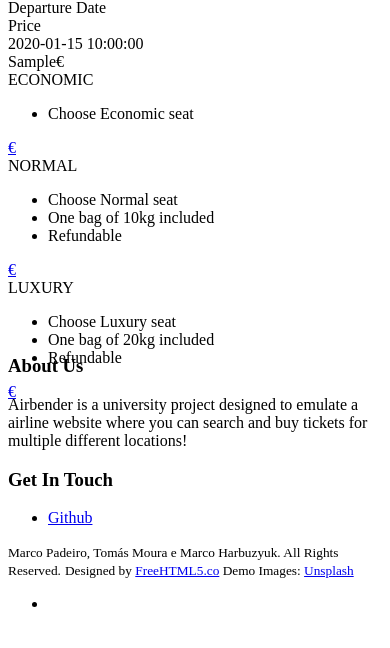
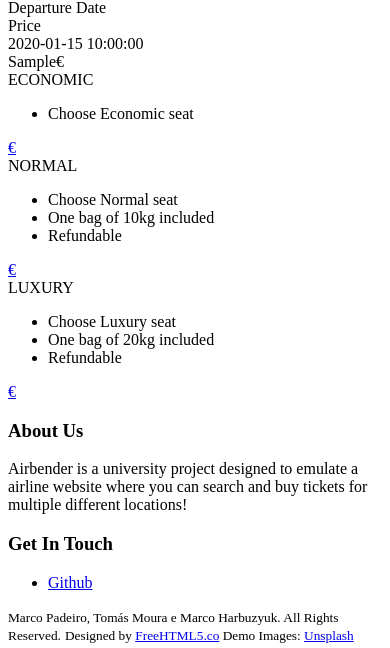
Before and after one commit to MarcoPadeiroIPL/ProjetoSIS, a Yii app: template frontend/views/flight/select-flight.php in a window 390 px wide. Shown: the part 211-859 px from the top of the page. Before the commit the page ends 818 px from the top, so only its background shows below. Run offline with PHP 8.4 and a stand-in for Yii, Linux system fonts and the light colour scheme; the template is opened without the code that fills it: most values are stand-ins (such as "Sample title", 1, 10 or a date in 2020); data that the repository does not hold is empty; some libraries are stand-ins or nearby versions.

Commit message:
Ajustes no deisgn responsivo do site

```diff
--- a/frontend/views/flight/select-flight.php
+++ b/frontend/views/flight/select-flight.php
@@ -19,70 +19,70 @@
         <h1>There are no flights available from <?= $airportDeparture->city ?> to <?= $airportArrival->city ?></h1>
     <?php } else { ?>
         <h1>Select one flight!</h1>
-        <div class="container">
-            <div class="row" style="height: 40vh;">
-                <div class="col-3 shadow m-3" style="overflow-y:auto; ">
-                    <div class="row w-100 p-3">
-                        <div class="col-8">Departure Date</div>
-                        <div class="col"></div>
-                        <div class="col">Price</div>
+        <div class="container px-4">
+            <div class="row g-4">
+                <div class="col-xs-12 col-md-3 col-lg-3">
+                    <div class="shadow h-75" style="overflow-x: scroll; overflow-x: hidden;">
+                        <div class="row">
+                            <div class="col-8 d-flex justify-content-center">Departure Date</div>
+                            <div class="col-4 ">Price</div>
                         </div>
                         <?php foreach ($flights as $flight) { ?>
-                        <div class="row w-100 p-3" style="cursor: pointer;" id="select<?= $flight->id ?>"
-                            onclick="changeActive(<?= $flight->id . ', ' . $flight->activeTariff()->economicPrice . ', ' . $flight->activeTariff()->normalPrice . ', ' . $flight->activeTariff()->luxuryPrice ?>)">
-                            <div class="col-8">
+                            <div class="row p-3" style="cursor: pointer;" id="select<?= $flight->id ?>" onclick="changeActive(<?= $flight->id . ', ' . $flight->activeTariff()->economicPrice . ', ' . $flight->activeTariff()->normalPrice . ', ' . $flight->activeTariff()->luxuryPrice ?>)">
+                                <div class="col-8 d-flex justify-content-center">
                                     <?= $flight->departureDate ?>
                                 </div>
-                            <div class="col"></div>
-                            <div class="col">
+                                <div class="col-4 ">
                                     <?= $flight->activeTariff('economic') ?>€
                                 </div>
                             </div>
                         <?php } ?>
                     </div>
-
-                <div class="col m-3">
-                    <div class="row" style="height: 40vh;">
-                        <div class="col m-5 shadow rounded bg-secondary text-white">
+                </div>
+                <div class="col-xs-12 col-sm-4 col-md-3 col-lg-3">
+                    <div class="shadow rounded bg-secondary text-white h-100">
                         <div class="row">
-                                <span class="fs-1 p-3 text-center">ECONOMIC</span>
-                            </div>
-                            <div class="row m-4">
+                            <div class="col-12 d-flex justify-content-center"><span class="fs-1 text-center">ECONOMIC</span></div>
+                            <div class="col-12 m-3">
                                 <ul>
                                     <li class="fs-3">Choose Economic seat</li>
                                 </ul>
                             </div>
-                            <div class="row d-flex align-items-end justify-content-center">
+                            <div class="col-12 m-3 d-flex justify-content-center">
                                 <?= Html::a('€', ['/ticket/create', 'flight_id' => $flights[0]->id, 'tariffType' => 'economic', 'receipt_id' => $receipt_id], ['id' => 'economicPrice', 'class' => 'btn border w-75 fs-1 text-white']); ?>
                             </div>
                         </div>
-                        <div class="col m-5 shadow rounded bg-info text-white">
+                    </div>
+                </div>
+                <div class="col-xs-12 col-sm-4 col-md-3 col-lg-3">
+                    <div class="shadow rounded bg-info text-white h-100">
                         <div class="row">
-                                <span class="fs-1 p-3 text-center">NORMAL</span>
-                            </div>
-                            <div class="row m-4">
+                            <div class="col-12 d-flex justify-content-center"><span class="fs-1 text-center">NORMAL</span></div>
+                            <div class="col-12 m-3">
                                 <ul>
                                     <li class="fs-3">Choose Normal seat</li>
                                     <li class="fs-3">One bag of 10kg included</li>
                                     <li class="fs-3">Refundable</li>
                                 </ul>
                             </div>
-                            <div class="row d-flex justify-content-center">
+                            <div class="col-12 m-3 d-flex justify-content-center">
                                 <?= Html::a('€', ['/ticket/create', 'flight_id' => $flights[0]->id, 'tariffType' => 'normal', 'receipt_id' => $receipt_id], ['id' => 'normalPrice', 'class' => 'btn border w-75 fs-1 text-white']); ?>
                             </div>
                         </div>
-                        <div class="col m-5 shadow border bg-warning text-white">
+                    </div>
+                </div>
+                <div class="col-xs-12 col-sm-4 col-md-3 col-lg-3">
+                    <div class="shadow rounded bg-warning text-white h-100">
                         <div class="row">
-                                <span class="fs-1 p-3 text-center">LUXURY</span>
-                            </div>
-                            <div class="row m-4">
+                            <div class="col-12 d-flex justify-content-center"><span class="fs-1 text-center">LUXURY</span></div>
+                            <div class="col-12 m-3">
                                 <ul>
                                     <li class="fs-3">Choose Luxury seat</li>
                                     <li class="fs-3">One bag of 20kg included</li>
                                     <li class="fs-3">Refundable</li>
                                 </ul>
                             </div>
-                            <div class="row d-flex justify-content-center">
+                            <div class="col-12 m-3 d-flex justify-content-center">
                                 <?= Html::a('€', ['/ticket/create', 'flight_id' => $flights[0]->id, 'tariffType' => 'luxury', 'receipt_id' => $receipt_id], ['id' => 'luxuryPrice', 'class' => 'btn border w-75 fs-1 text-white']); ?>
                             </div>
                         </div>
@@ -90,6 +90,7 @@
                 </div>
             </div>
         <?php } ?>
+        </div>
 
 
 </div>
@@ -101,7 +102,8 @@
         $("#economicPrice").text(economicPrice + '€');
         $("#normalPrice").text(normalPrice + '€');
         $("#luxuryPrice").text(luxuryPrice + '€');
-            if (<?=!is_null($receipt_id) ?> + 0) {
+        if (oldSelect == flight_id) return;
+        if (<?= !is_null($receipt_id) ?> + 0) {
             $("#economicPrice").attr('href', '../ticket/create?flight_id=' + flight_id + '&tariffType=economic&receipt_id=' + <?= $receipt_id ?> + '');
             $("#normalPrice").attr('href', '../ticket/create?flight_id=' + flight_id + '&tariffType=normal&receipt_id=' + <?= $receipt_id ?> + '');
             $("#luxuryPrice").attr('href', '../ticket/create?flight_id=' + flight_id + '&tariffType=luxury&receipt_id=' + <?= $receipt_id ?> + '');
@@ -114,7 +116,7 @@
         $('#select' + oldSelect).removeClass('bg-info text-white');
         oldSelect = flight_id;
     }
-        window.onload = function () {
+    window.onload = function() {
         changeActive(<?= $closestFlight->id . ', ' . $closestFlight->activeTariff('economic') . ', ' . $closestFlight->activeTariff('normal') . ', ' . $closestFlight->activeTariff('luxury') ?>);
     }
 </script>
--- a/frontend/views/ticket/create.php
+++ b/frontend/views/ticket/create.php
@@ -136,7 +136,6 @@
 
 
     window.onload = function() {
-        alert($('#ticketbuilder-luggage_2').val());
         if ($('#ticketbuilder-luggage_1').val())
             switchConfig($('#ticketbuilder-luggage_1').val(), 1);
         if ($('#ticketbuilder-luggage_2').val())
```
Also changed, not shown: frontend/views/flight/select-airport.php (+17 -9 lines). Lines whose indentation alone changed are shown as unchanged.
